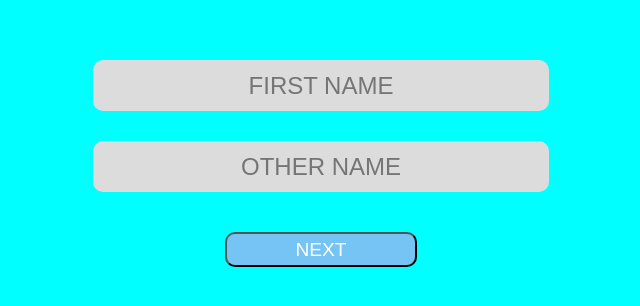
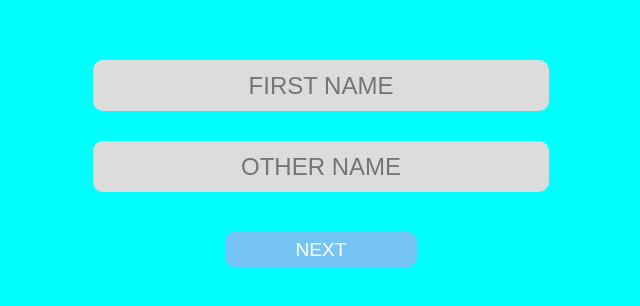
Before and after one commit to cupcakes439/React, a React (Create React App) app in the folder my-react/: page / in a window 1280 px wide. Shown: the part 180-486 px from the top of the page, without its empty margins (319-959 px from the left). Built offline with nearby package versions, Linux system fonts and the light colour scheme.

Commit message:
Made some changes to assignment.css

```diff
--- a/my-react/src/css/Assignment.css
+++ b/my-react/src/css/Assignment.css
@@ -21,6 +21,7 @@ input {
 button {
     width: 15%;
     background-color: #75c4f3;
+    border: 1px solid #75c4f3;
     height: 35px;
     color: white;
     font-size: 1.2rem;
```
